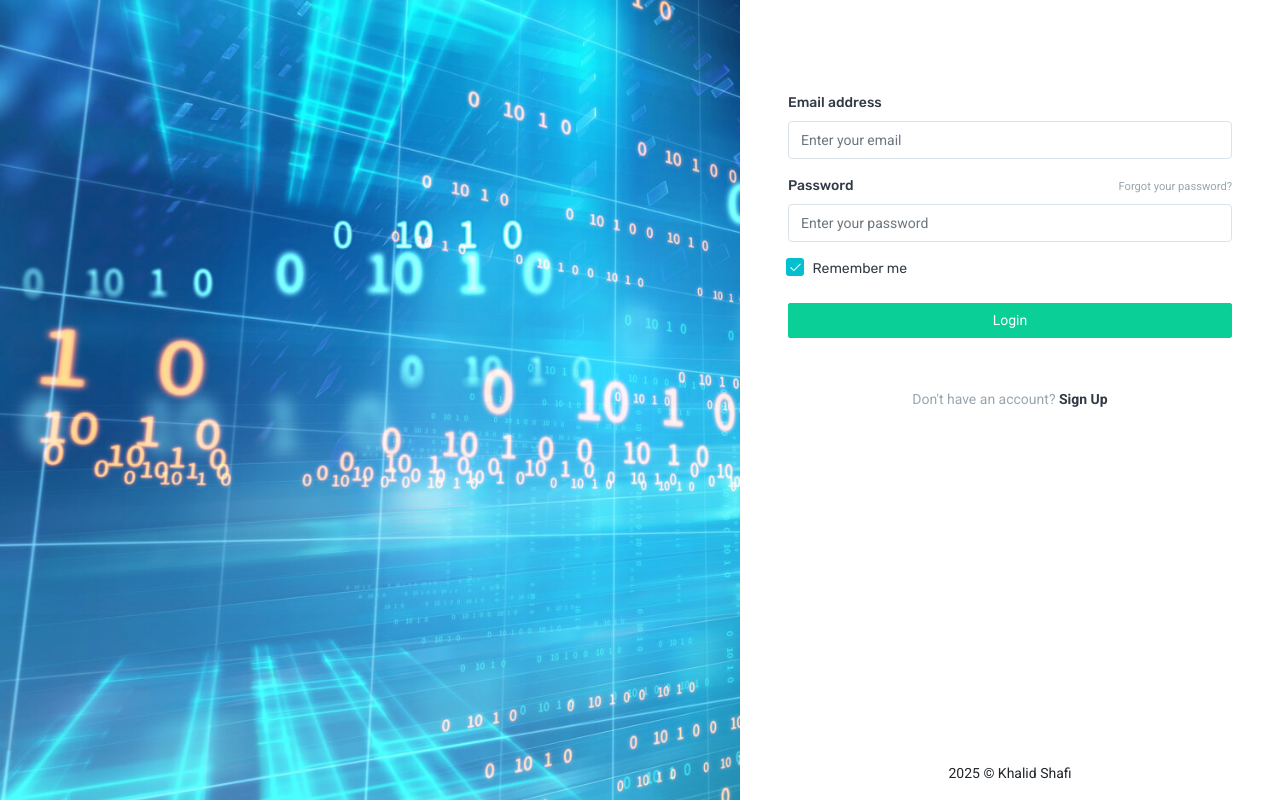
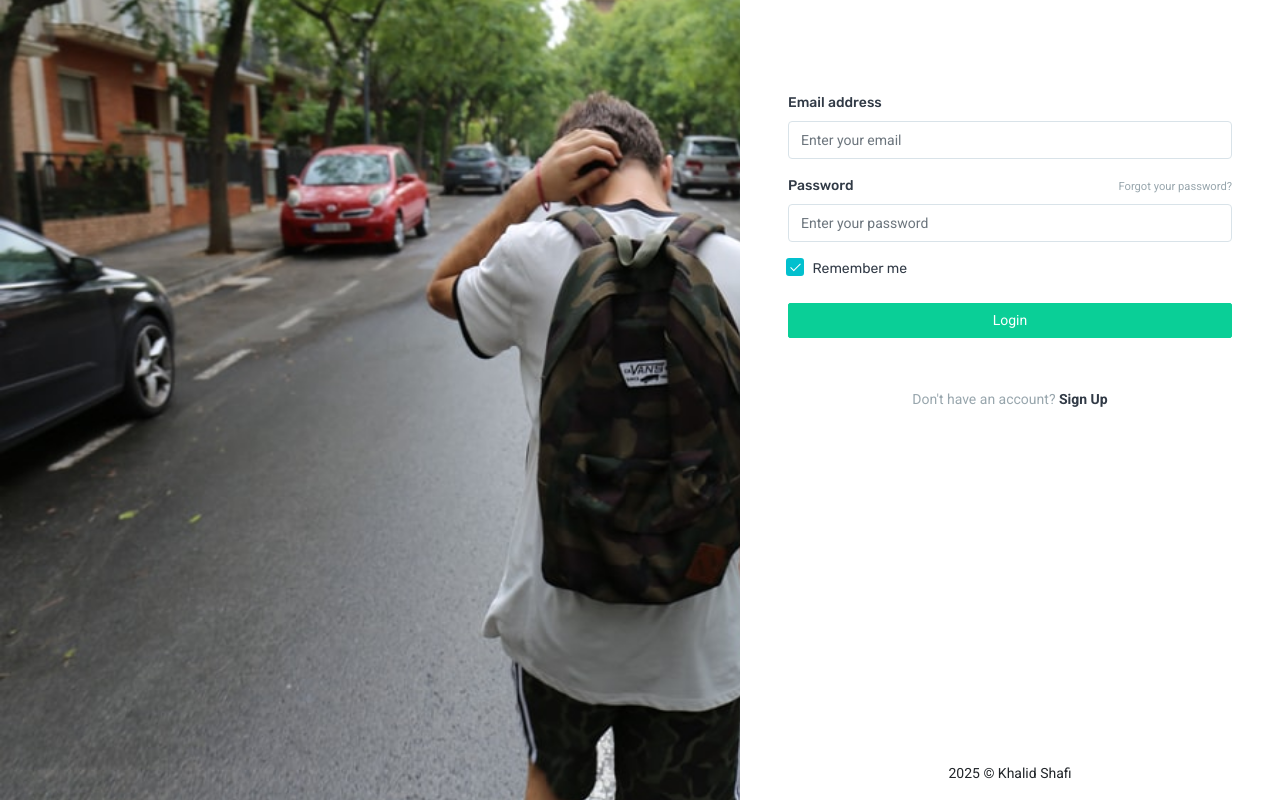
Before and after one commit to KhalidHasan03/portfolio.github.io, a PHP site: page /login.php in a window 1280 px wide. Run offline with PHP 8.4, Linux system fonts and the light colour scheme.

Commit message:
Update login.php

```diff
--- a/login.php
+++ b/login.php
@@ -32,7 +32,7 @@ require_once "login_val.php";
     <body class="account-pages">
 
         <!-- Begin page -->
-        <div class="accountbg" style="background: url('admin/assets/images/bg-3.jpg');background-size: cover;background-position: center;"></div>
+        <div class="accountbg" style="background: url('admin/assets/images/small/img-6.jpg');background-size: cover;background-position: center;"></div>
 
         <div class="wrapper-page account-page-full">
 
```
